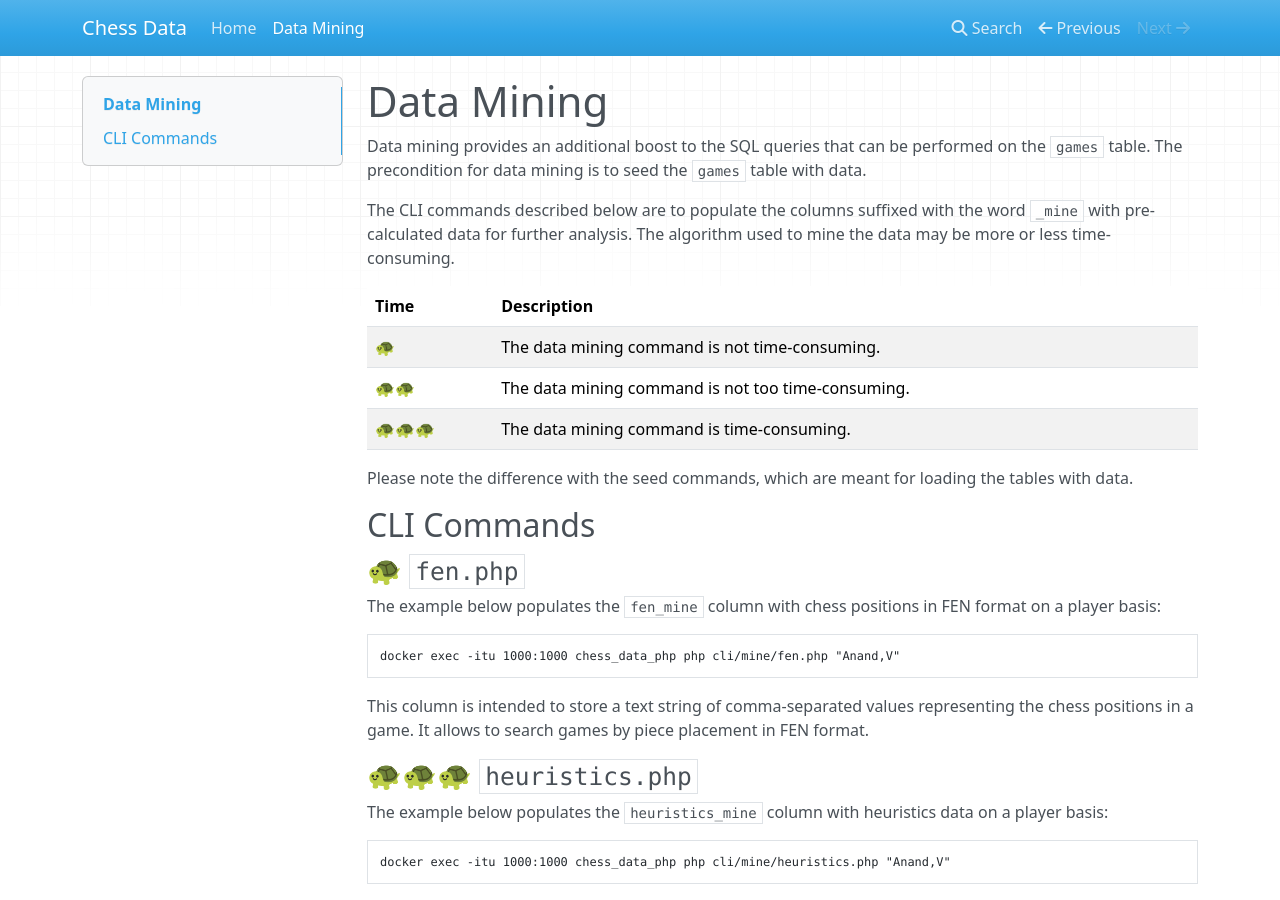
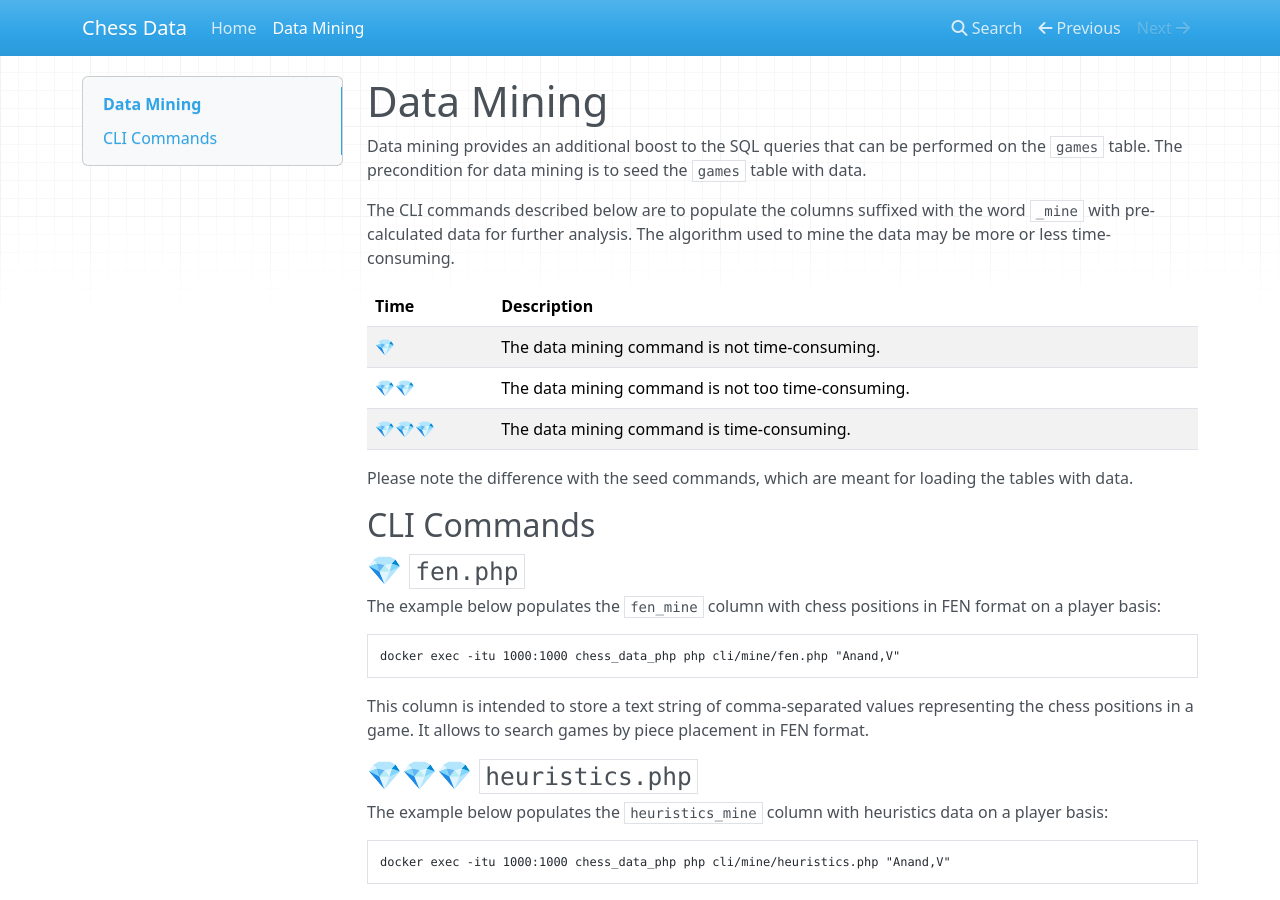
Before and after one commit to chesslablab/chess-data, an MkDocs documentation site: the page built from docs/data-mining.md, in a window 1280 px wide and 900 px high. Built offline with MkDocs 1.6.1, drawn with Linux system fonts in a browser that asks for light colours; nearby versions of some CDN libraries.

Commit message:
Replaced 🐢 with 💎

```diff
--- a/docs/data-mining.md
+++ b/docs/data-mining.md
@@ -6,15 +6,15 @@ The CLI commands described below are to populate the columns suffixed with the w
 
 | Time | Description |
 | :------- | :---------- |
-| 🐢 | The data mining command is not time-consuming. |
-| 🐢🐢 | The data mining command is not too time-consuming.  |
-| 🐢🐢🐢 | The data mining command is time-consuming. |
+| 💎 | The data mining command is not time-consuming. |
+| 💎💎 | The data mining command is not too time-consuming.  |
+| 💎💎💎 | The data mining command is time-consuming. |
 
 Please note the difference with the seed commands, which are meant for loading the tables with data.
 
 ## CLI Commands
 
-### 🐢 `fen.php`
+### 💎 `fen.php`
 
 The example below populates the `fen_mine` column with chess positions in FEN format on a player basis:
 
@@ -24,7 +24,7 @@ docker exec -itu 1000:1000 chess_data_php php cli/mine/fen.php "Anand,V"
 
 This column is intended to store a text string of comma-separated values representing the chess positions in a game. It allows to search games by piece placement in FEN format.
 
-### 🐢🐢🐢 `heuristics.php`
+### 💎💎💎 `heuristics.php`
 
 The example below populates the `heuristics_mine` column with heuristics data on a player basis:
 
```
